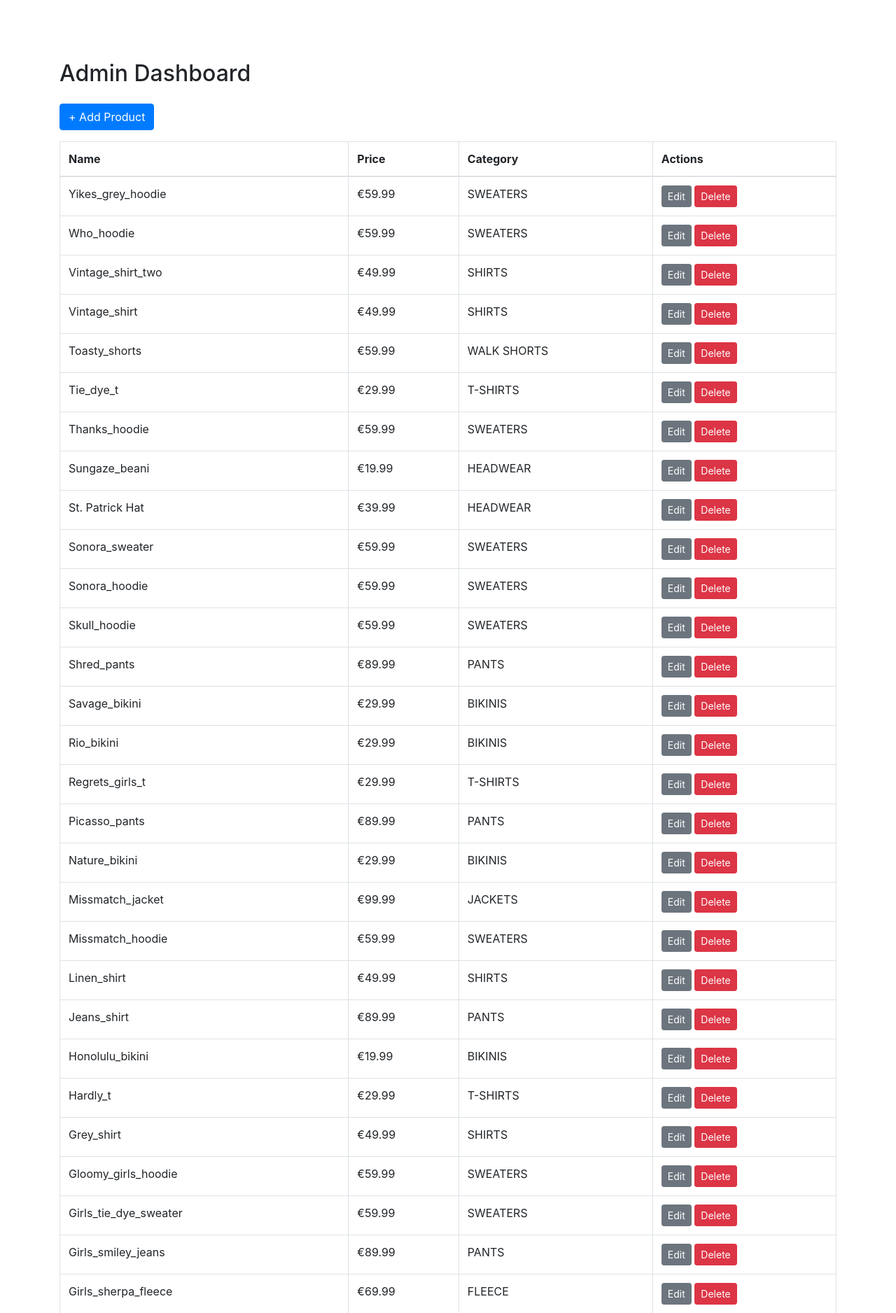
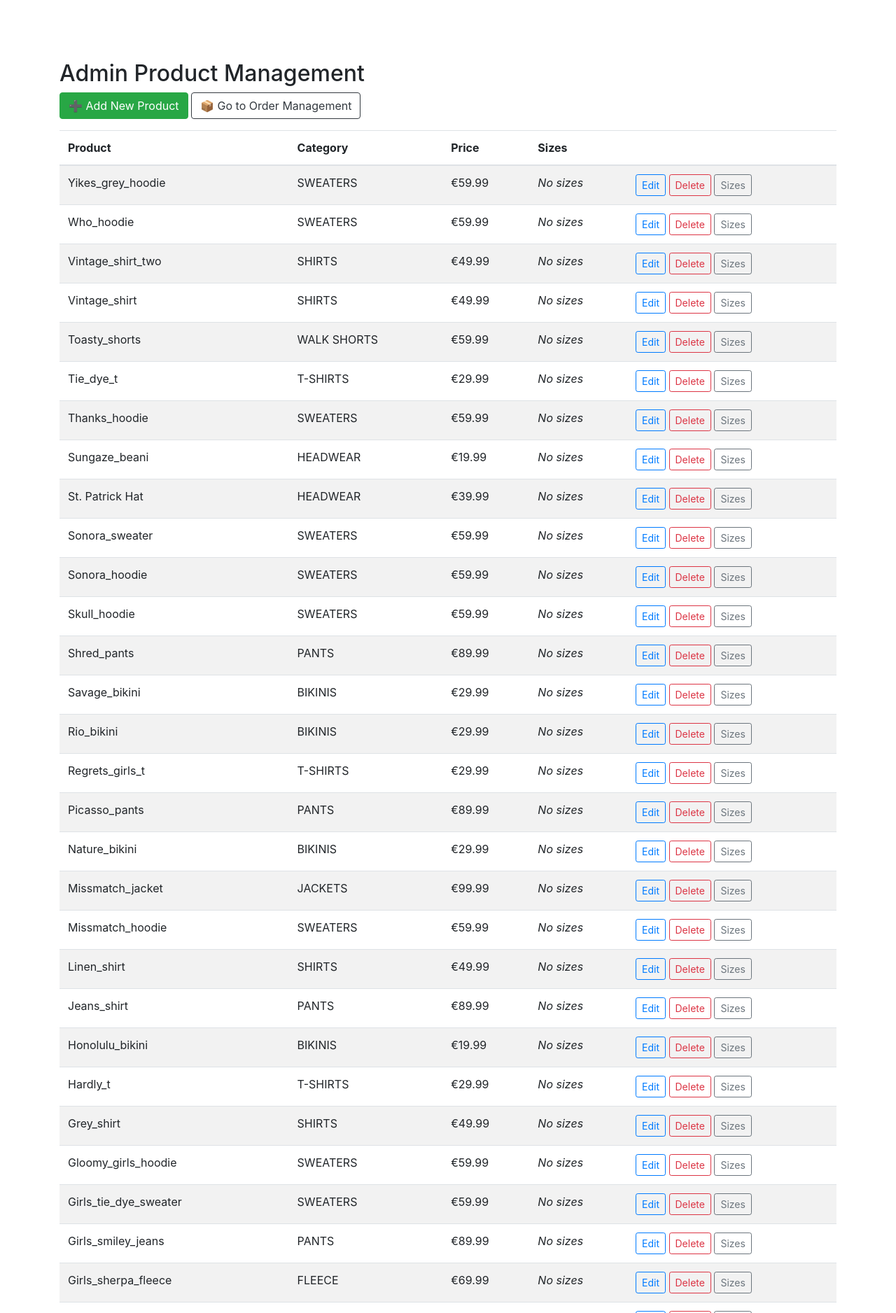
Before and after one commit to Maxcode0101/drift_cult, a Django app: page /store/admin-dashboard/ in a window 1280 px wide. Shown: the part 58-1934 px from the top of the page at 70% size. Run offline with Django 4.2, Linux system fonts and the light colour scheme; the visitor is signed in with stand-in values (Sample User, id 1); data comes from the database, SQL or seed files in the repository; data that the repository does not hold is empty.

Commit message:
Enhancement: add navigation buttons to switch between product and order management in admin dashboard

```diff
--- a/store/templates/store/admin_dashboard.html
+++ b/store/templates/store/admin_dashboard.html
@@ -1,23 +1,38 @@
 {% extends "base.html" %}
 {% block content %}
 <div class="container mt-5">
-  <h2>Admin Dashboard</h2>
-  <a class="btn btn-primary my-3" href="{% url 'product_create' %}">+ Add Product</a>
-  <table class="table table-bordered">
+  <h2>Admin Product Management</h2>
+
+  <a href="{% url 'product_create' %}" class="btn btn-success mb-3">➕ Add New Product</a>
+  <a href="{% url 'admin_order_list' %}" class="btn btn-outline-dark mb-3 ms-2">📦 Go to Order Management</a>
+
+  <table class="table table-striped">
     <thead>
       <tr>
-        <th>Name</th><th>Price</th><th>Category</th><th>Actions</th>
+        <th>Product</th>
+        <th>Category</th>
+        <th>Price</th>
+        <th>Sizes</th>
+        <th></th>
       </tr>
     </thead>
     <tbody>
       {% for product in products %}
       <tr>
         <td>{{ product.name }}</td>
+        <td>{{ product.category }}</td>
         <td>€{{ product.price }}</td>
-          <td>{{ product.category }}</td>
         <td>
-            <a class="btn btn-sm btn-secondary" href="{% url 'product_edit' product.pk %}">Edit</a>
-            <a class="btn btn-sm btn-danger" href="{% url 'product_delete' product.pk %}">Delete</a>
+          {% for size in product.productsize_set.all %}
+            {{ size.size }}{% if not forloop.last %}, {% endif %}
+          {% empty %}
+            <em>No sizes</em>
+          {% endfor %}
+        </td>
+        <td>
+          <a href="{% url 'product_edit' product.id %}" class="btn btn-sm btn-outline-primary">Edit</a>
+          <a href="{% url 'product_delete' product.id %}" class="btn btn-sm btn-outline-danger">Delete</a>
+          <a href="{% url 'add_product_sizes' product.id %}" class="btn btn-sm btn-outline-secondary">Sizes</a>
         </td>
       </tr>
       {% endfor %}
```
Lines whose indentation alone changed are shown as unchanged.
